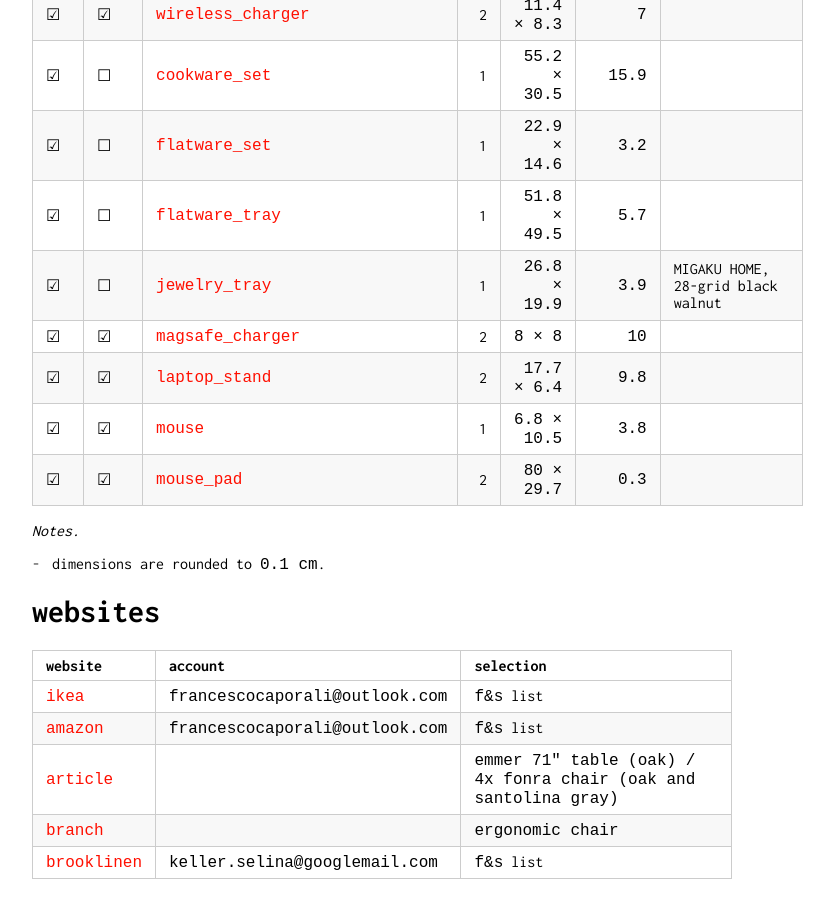
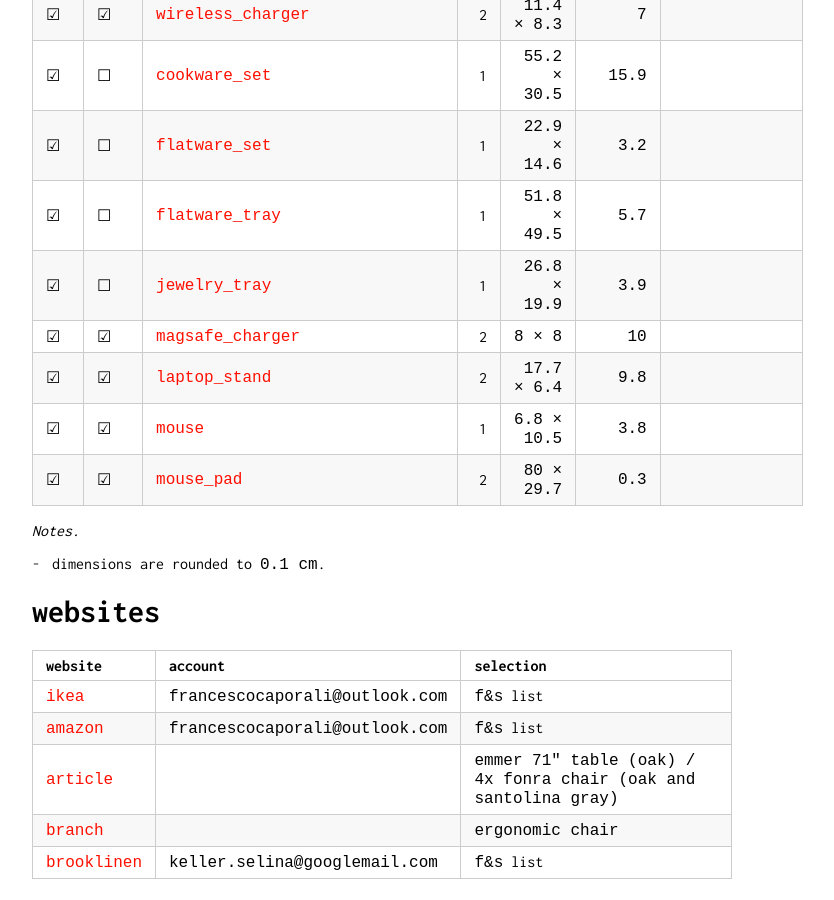
Before and after one commit to caporali/caporali.github.io, a Jekyll site: the page built from files/apt/markdown/furniture.md, in a window 1280 px wide and 900 px high, scrolled down 1893 px. Shown: the whole window, without its empty margins (258-1092 px from the left). Built offline with Jekyll 4.4.1, drawn with Linux system fonts in a browser that asks for light colours; our own code applies the rules of GitHub Pages for plain Markdown files.

Commit message:
minor update

```diff
--- a/files/apt/markdown/furniture.md
+++ b/files/apt/markdown/furniture.md
@@ -37,7 +37,7 @@
 | ☑ | ☐ | [`cookware_set`](https://www.ikea.com/us/en/p/hemkomst-7-piece-cookware-set-stainless-steel-50577018/) | 1 | `55.2 × 30.5` | `15.9` | |
 | ☑ | ☐ | [`flatware_set`](https://www.ikea.com/us/en/p/foernuft-20-piece-flatware-set-stainless-steel-90043076/) | 1 | `22.9 × 14.6` | `3.2` | |
 | ☑ | ☐ | [`flatware_tray`](https://www.ikea.com/us/en/p/uppdatera-flatware-tray-tray-with-knife-rack-anthracite-light-bamboo-s39611801/) | 1 | `51.8 × 49.5` | `5.7` | |
-| ☑ | ☐ | [`jewelry_tray`](https://www.amazon.com/hz/wishlist/ls/35M83Y4OHBP84/ref=nav_wishlist_lists_1) | 1 | `26.8 × 19.9` | `3.9` | MIGAKU HOME, 28-grid black walnut |
+| ☑ | ☐ | [`jewelry_tray`](https://www.amazon.com/hz/wishlist/ls/35M83Y4OHBP84/ref=nav_wishlist_lists_1) | 1 | `26.8 × 19.9` | `3.9` | |
 | ☑ | ☑ | [`magsafe_charger`](https://www.amazon.com/hz/wishlist/ls/35M83Y4OHBP84/ref=nav_wishlist_lists_1) | 2 | `8 × 8` | `10` |  |
 | ☑ | ☑ | [`laptop_stand`](https://www.amazon.com/hz/wishlist/ls/35M83Y4OHBP84/ref=nav_wishlist_lists_1) | 2 | `17.7 × 6.4` | `9.8` | |
 | ☑ | ☑ | [`mouse`](https://www.amazon.com/hz/wishlist/ls/35M83Y4OHBP84/ref=nav_wishlist_lists_1) | 1 | `6.8 × 10.5` | `3.8` | |
```
